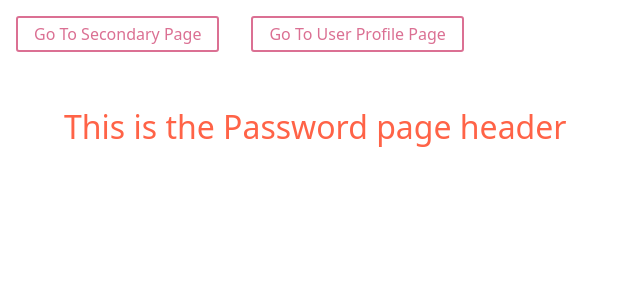
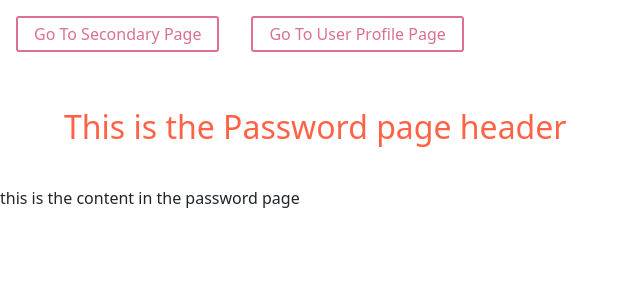
Before and after one commit to Heshan-kavi/dynamic-list, a React (Create React App) app: page /secondary-page/password in a window 1280 px wide. Shown: the top 300 px of the page, without its empty margins (0-640 px from the left). Built offline with nearby package versions, Linux system fonts and the light colour scheme.

Commit message:
password page updated

```diff
--- a/src/pages/Password/Password.tsx
+++ b/src/pages/Password/Password.tsx
@@ -10,6 +10,7 @@ function Password () {
         <PrimaryButton onClick={() => navigate("/secondary-page")}>Go To Secondary Page</PrimaryButton>
         <PrimaryButton onClick={() => navigate("/secondary-page/user-profile")}>Go To User Profile Page</PrimaryButton>
         <PasswordHeader>This is the Password page header</PasswordHeader>
+        <p>this is the content in the password page</p>
         <Outlet/>
     </div>
 }
```
